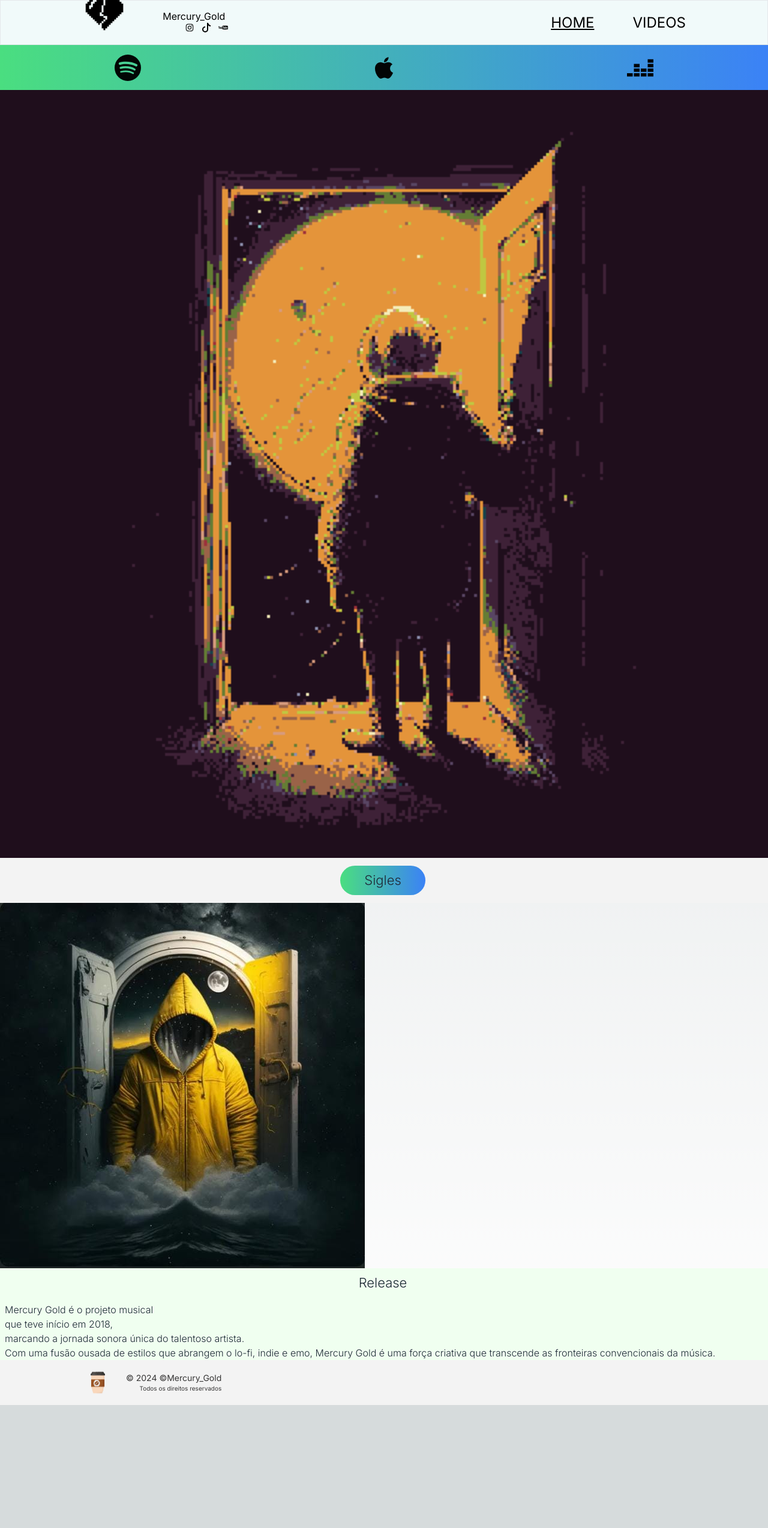
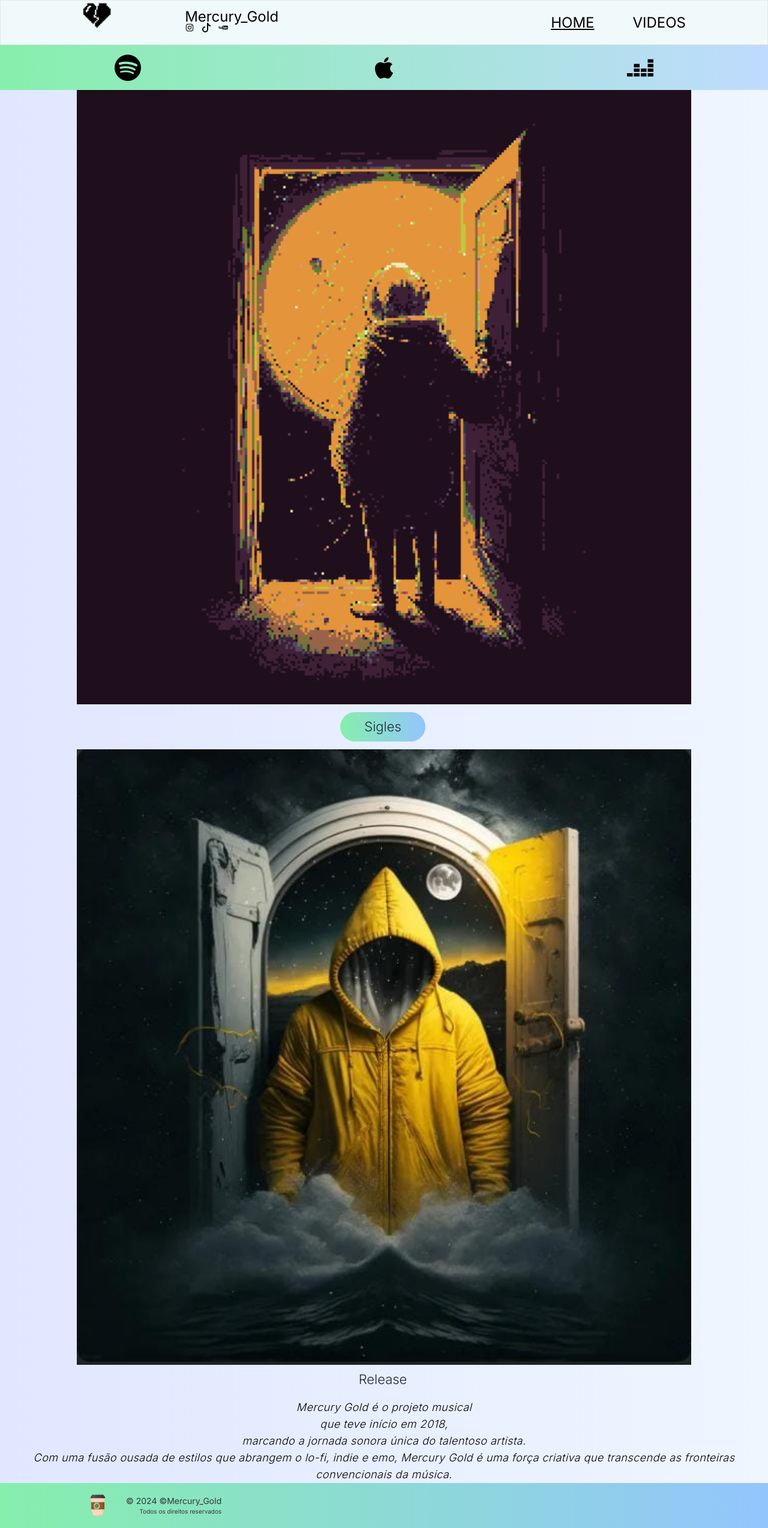
Before and after one commit to FillDias/mercurygold-react, a Next.js app: page / in a window 1280 px wide. Shown: the whole page at 60% size. Before the commit the page ends 2342 px from the top, so only its background shows below. Built offline with nearby package versions, Linux system fonts and the light colour scheme.

Commit message:
Atualização final, criação de aba contact

```diff
--- /dev/null
+++ b/src/app/Contact/page.tsx
@@ -0,0 +1,12 @@
+export default function Contact() {
+  return (
+    <>
+      <div className="transition-all duration-300 ease-linear flex flex-col justify-center font-extralight tracking-wide p-[42px] w-[100vw] h-[calc(100vh-75px)] bg-gradient-to-r from-indigo-50 to-blue-50">
+        <h1 className="flex  justify-around items-center">CONTACT</h1>
+        <p className="flex  justify-around ">
+          CWB <br></br> mercurygold@mercury.com <br /> 27 998182224 <br />
+        </p>
+      </div>
+    </>
+  );
+}
--- a/src/app/page.tsx
+++ b/src/app/page.tsx
@@ -12,7 +12,13 @@ export default function Home() {
     <>
       <div className="relative mt-[75px]"></div>
       <Streams />
-      <Image className="relative w-full h-auto     " src={capa} alt="capa" />
+      <div className="relative bg-gradient-to-r from-indigo-100 to-blue-50">
+        <Image
+          className=" w-full z-10 md:px-[10%]     "
+          src={capa}
+          alt="capa"
+        />
+      </div>
       <Simgle />
       <Contracapa />
       <Release />
--- a/src/components/Contracapa/index.tsx
+++ b/src/components/Contracapa/index.tsx
@@ -5,8 +5,12 @@ import sigles0 from "../../assets/imagens/sigles0.jpeg";
 function Contracapa() {
   return (
     <>
-      <div className="relative w-full h-auto">
-        <Image src={sigles0} alt="sigles0" />
+      <div className="relative w-full  h-auto  bg-gradient-to-r from-indigo-100 to-blue-50  ">
+        <Image
+          className="w-full z-10 md:px-[10%] "
+          src={sigles0}
+          alt="sigles0"
+        />
       </div>
     </>
   );
--- a/src/components/Header/index.tsx
+++ b/src/components/Header/index.tsx
@@ -21,15 +21,17 @@ export const Header = () => {
 
   return (
     <>
-      <header className="fixed top-0 w-full h-[75px] bg-[#f1fafa] flex  justify-between items-center px-3 border border-opacity-10 border-b-[#2e2d2d] md:px-[10%]">
+      <header className="fixed z-20 top-0 w-full h-[75px] bg-[#f1fafa] flex  justify-between items-center px-3 border border-opacity-10 border-b-[#2e2d2d] md:px-[10%]">
         <div className="flex items-center">
           <Image
-            className=" animate-bounce  w-[51px] lg:w-[90px]"
+            className="  animate-bounce  w-[51px] lg:w-[65px]"
             src={logo}
             alt="mercury"
           />
         </div>
-        <h1 className=" h-[46px] mr-[48%]">Mercury_Gold</h1>
+        <h1 className=" fixed h-[52px] mr-[48%] ml-[14%] text-sm sm:text-base  md:text-xl lg:text-2xl">
+          Mercury_Gold
+        </h1>
         <div className="hidden lg:flex gap-[64px] mr-2">
           <Link className={`${verifyUrl(0)} text-[24px]`} href={"/"}>
             HOME
@@ -56,7 +58,7 @@ export const Header = () => {
           />
         )}
 
-        <div className="flex flex-row justify-start absolute h-0 ml-[14%] space-x-3  ">
+        <div className="fixed flex flex-row justify-start  h-0 ml-[14%] space-x-3  ">
           <Link href={"https://www.instagram.com/mercuryo_gold/"}>
             <AiOutlineInstagram />
           </Link>
--- a/src/components/Menu/index.tsx
+++ b/src/components/Menu/index.tsx
@@ -17,7 +17,7 @@ export const Menu = ({ fecharMenu, className }: MenuProps) => {
   return (
     <>
       <div
-        className={`transition-all duration-300 ease-linear flex flex-col justify-center font-extralight tracking-wide p-[42px] w-[100vw] h-[calc(100vh-75px)] fixed bg-gradient-to-r from-cyan-100  to-white z-10 gap-[64px] md:px-[20%] ${className}`}
+        className={`transition-all duration-300 ease-linear flex flex-col justify-center font-extralight tracking-wide p-[42px] w-[100vw] h-[calc(100vh-75px)] fixed bg-gradient-to-r from-indigo-50 to-blue-50 z-10 gap-[64px] md:px-[20%] ${className}`}
       >
         <Link
           onClick={fecharMenu}
@@ -34,6 +34,14 @@ export const Menu = ({ fecharMenu, className }: MenuProps) => {
         >
           Videos
         </Link>
+
+        <Link
+          onClick={fecharMenu}
+          className={`${verifyUrl(1)} text-[24px]`}
+          href={"/Contact"}
+        >
+          Contact
+        </Link>
       </div>
     </>
   );
--- a/src/components/Release/index.tsx
+++ b/src/components/Release/index.tsx
@@ -1,18 +1,18 @@
 export const Release = () => {
   return (
     <>
-      <div className="relative w-full h-auto bg-[#F0FFF0] ">
+      <div className="relative w-full h-auto bg-gradient-to-r from-indigo-100 to-blue-50 ">
         <h1 className="text-[22px] ease-in-out  py-2 px-10 me-1 mb-0,5 font-light text-gray-800 focus:outline-none flex justify-center ">
           Release
         </h1>
-        <h2 className="ml-2 mr-3 mt-2 text-base font-light text-gray-800 focus:outline-none">
+        <h2 className="text-lg italic font-light tracking-wide text-center ml-2 mr-2 mt-2 ">
           <p>
             {" "}
             Mercury Gold é o projeto musical <br />
             que teve início em 2018, <br />
             marcando a jornada sonora única do talentoso artista.
           </p>{" "}
-          <p>
+          <p className="">
             Com uma fusão ousada de estilos que abrangem o lo-fi, indie e emo,
             Mercury Gold é uma força criativa que transcende as fronteiras
             convencionais da música.
--- a/src/components/Rodape/index.tsx
+++ b/src/components/Rodape/index.tsx
@@ -3,7 +3,7 @@ import cof from "../../assets/imagens/cof.png";
 export const Rodape = () => {
   return (
     <>
-      <footer className="relative w-full flex  items-center h-[75px] bg-[#F3F3F3] md:px-[2%] lg:px-[10%] ">
+      <footer className="relative w-full flex  items-center h-[75px] bg-gradient-to-r from-green-300 to-blue-300 md:px-[2%] lg:px-[10%] ">
         <Image src={cof} alt="cof" width={70} height={70} />
         <div className="p-3">
           <p className="text-sm text-[#363535] text-left">
--- a/src/components/Simgle/index.tsx
+++ b/src/components/Simgle/index.tsx
@@ -1,16 +1,15 @@
 import React from "react";
-import { Link } from "react-router-dom";
+import Link from "next/link";
 
 export const Simgle = () => {
   return (
     <>
-      <div className="relative w-full h-[75px] bg-[#F3F3F3] flex  justify-around items-center">
-        <button
-          type="button"
-          className="transition delay-150 duration-300 ease-in-out py-2 px-10 me-1 mb-0,5 text-[22px] font-light  text-gray-800 bg-gradient-to-r from-green-400 to-blue-500 hover:from-pink-500 hover:to-yellow-500 rounded-full "
-        >
-          Sigles
-        </button>
+      <div className="relative w-full h-[75px] bg-gradient-to-r from-indigo-100 to-blue-50 flex  justify-around items-center">
+        <Link href="/Videos">
+          <div className="transition delay-150 duration-300 ease-in-out py-2 px-10 me-1 mb-0,5 text-[22px] font-light  text-gray-800 bg-gradient-to-r from-green-300 to-blue-300 rounded-full ">
+            Sigles
+          </div>
+        </Link>
       </div>
     </>
   );
--- a/src/components/Streams/index.tsx
+++ b/src/components/Streams/index.tsx
@@ -7,7 +7,7 @@ import Link from "next/link";
 export const Streams = () => {
   return (
     <>
-      <div className="relative w-full h-[75px] bg-gradient-to-r from-green-400 to-blue-500 hover:from-pink-500 hover:to-yellow-500 flex  justify-around items-center ">
+      <div className="relative w-full h-[75px] bg-gradient-to-r from-green-300 to-blue-200 flex  justify-around items-center ">
         <Link
           href={
             "https://open.spotify.com/track/0FZNmwLOX8auI8dIYhrCd7?si=aLqAy3u1R82SGyIJsVydCA"
```
